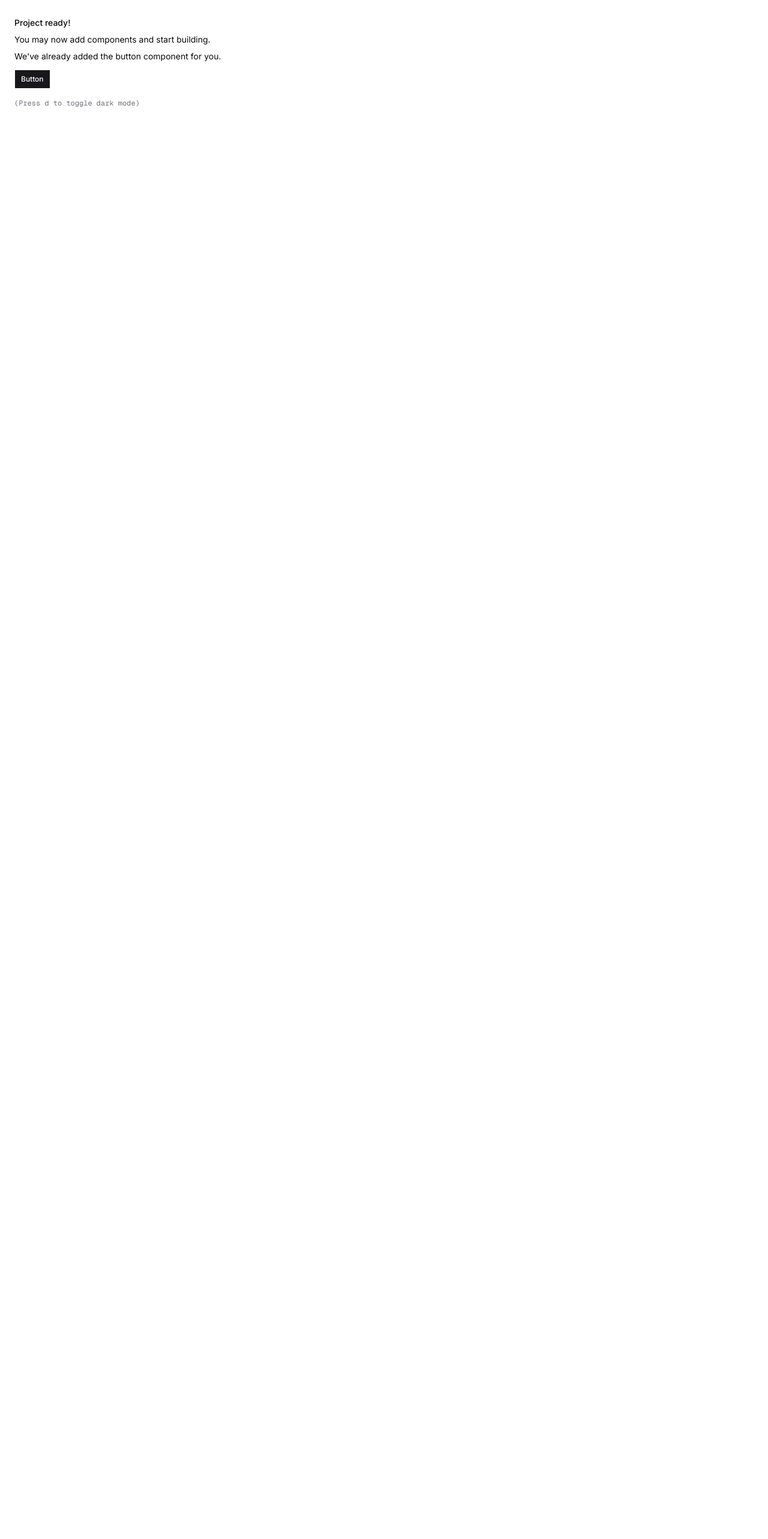
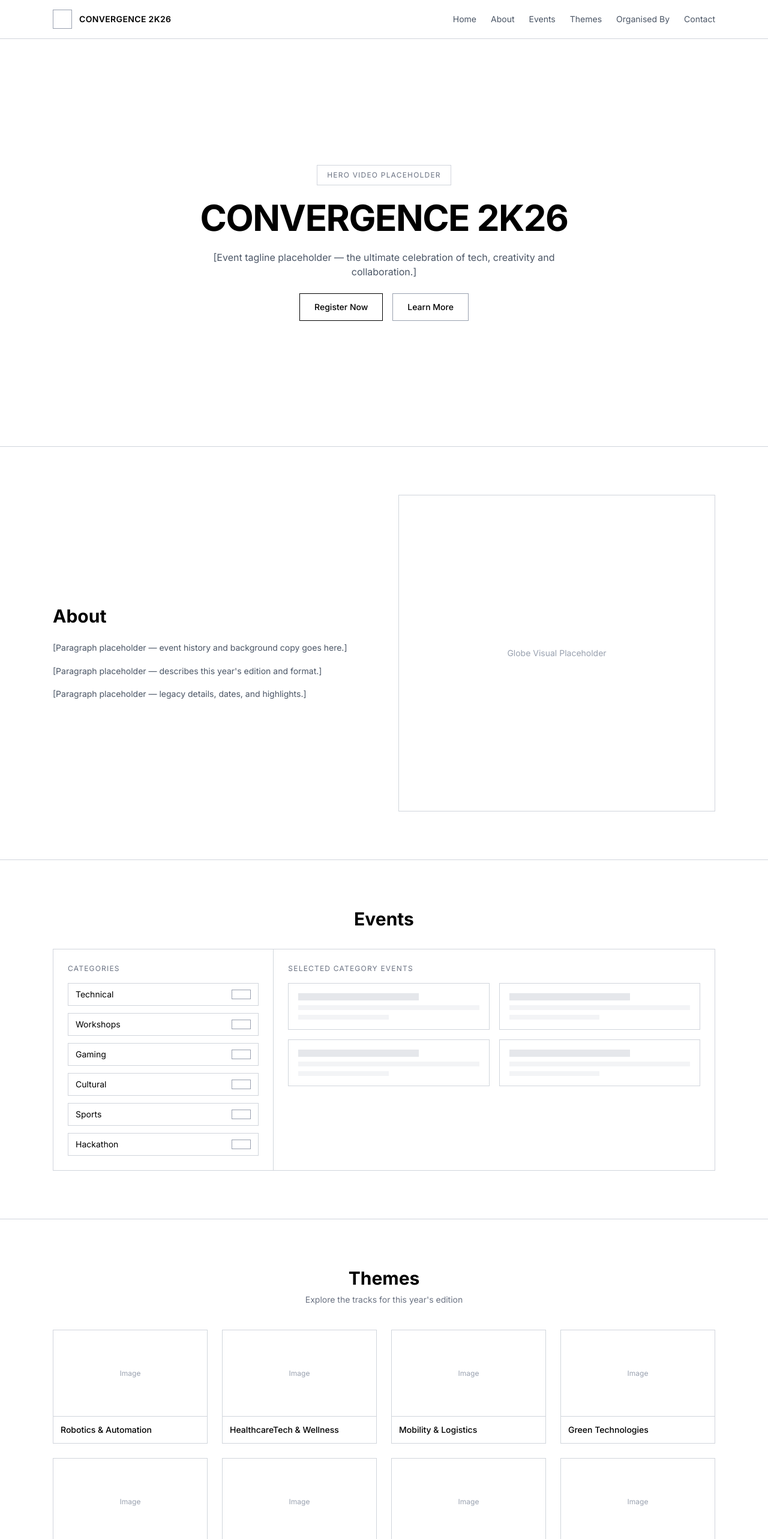
Before and after one commit to convergence-vnrvjiet/Convergence, a Next.js app in the folder client/: page / in a window 1280 px wide. Shown: the top 2566 px of the page at 60% size. Before the commit the page ends 800 px from the top, so only its background shows below. Built offline with nearby package versions, Linux system fonts and the light colour scheme.

Commit message:
feat: scaffold interface

```diff
--- a/client/app/page.tsx
+++ b/client/app/page.tsx
@@ -1,19 +1,213 @@
-import { Button } from "@/components/ui/button"
+const NAV_ITEMS = [
+  { label: "Home", href: "#home" },
+  { label: "About", href: "#about" },
+  { label: "Events", href: "#events" },
+  { label: "Themes", href: "#themes" },
+  { label: "Organised By", href: "#clubs" },
+  { label: "Contact", href: "#contact" },
+]
+
+const EVENT_CATEGORIES = ["Technical", "Workshops", "Gaming", "Cultural", "Sports", "Hackathon"]
+
+const THEMES = [
+  "Robotics & Automation",
+  "HealthcareTech & Wellness",
+  "Mobility & Logistics",
+  "Green Technologies",
+  "Enterprise & Fintech",
+  "Design & Manufacturing",
+  "Smart Living",
+  "Tech for Social Good",
+]
+
+const FACULTY_COORDINATORS = [
+  { name: "[Name]", role: "[Department]", phone: "[Phone number]" },
+  { name: "[Name]", role: "[Department]", phone: "[Phone number]" },
+  { name: "[Name]", role: "[Department]", phone: "[Phone number]" },
+]
+
+const EVENT_COORDINATORS = [
+  { name: "[Name]", role: "[Event Coordinator]", phone: "[Phone number]" },
+  { name: "[Name]", role: "[Event Coordinator]", phone: "[Phone number]" },
+  { name: "[Name]", role: "[Event Coordinator]", phone: "[Phone number]" },
+]
+
+function ContactCard({ name, role, phone }: { name: string; role: string; phone: string }) {
+  return (
+    <div className="flex flex-col items-center gap-2 border border-gray-300 p-6 text-center">
+      <div className="h-14 w-14 rounded-full border border-gray-400" />
+      <p className="text-sm font-medium">{name}</p>
+      <p className="text-xs text-gray-500">{role}</p>
+      <p className="text-xs text-gray-500">{phone}</p>
+    </div>
+  )
+}
 
 export default function Page() {
   return (
-    <div className="flex min-h-svh p-6">
-      <div className="flex max-w-md min-w-0 flex-col gap-4 text-sm leading-loose">
-        <div>
-          <h1 className="font-medium">Project ready!</h1>
-          <p>You may now add components and start building.</p>
-          <p>We&apos;ve already added the button component for you.</p>
-          <Button className="mt-2">Button</Button>
+    <div className="min-h-screen bg-white text-black">
+      <header className="sticky top-0 z-10 border-b border-gray-300 bg-white">
+        <div className="mx-auto flex max-w-6xl items-center justify-between px-6 py-4">
+          <div className="flex items-center gap-3">
+            <div className="h-8 w-8 border border-gray-400" />
+            <span className="text-sm font-semibold tracking-wide">CONVERGENCE 2K26</span>
+          </div>
+          <nav className="hidden gap-6 text-sm text-gray-600 md:flex">
+            {NAV_ITEMS.map((item) => (
+              <a key={item.href} href={item.href}>
+                {item.label}
+              </a>
+            ))}
+          </nav>
         </div>
-        <div className="font-mono text-xs text-muted-foreground">
-          (Press <kbd>d</kbd> to toggle dark mode)
+      </header>
+
+      <main>
+        <section
+          id="home"
+          className="flex min-h-[85vh] flex-col items-center justify-center gap-6 border-b border-gray-300 px-6 text-center"
+        >
+          <div className="border border-gray-300 px-4 py-2 text-xs uppercase tracking-widest text-gray-500">
+            Hero Video Placeholder
+          </div>
+          <h1 className="text-4xl font-bold tracking-tight sm:text-6xl">CONVERGENCE 2K26</h1>
+          <p className="max-w-xl text-sm text-gray-600 sm:text-base">
+            [Event tagline placeholder — the ultimate celebration of tech, creativity and collaboration.]
+          </p>
+          <div className="flex gap-4">
+            <button className="border border-black px-6 py-3 text-sm font-medium">Register Now</button>
+            <button className="border border-gray-400 px-6 py-3 text-sm font-medium">Learn More</button>
+          </div>
+        </section>
+
+        <section id="about" className="border-b border-gray-300">
+          <div className="mx-auto grid max-w-6xl gap-12 px-6 py-20 md:grid-cols-2 md:items-center">
+            <div>
+              <h2 className="mb-6 text-3xl font-bold">About</h2>
+              <div className="space-y-4 text-sm leading-relaxed text-gray-600">
+                <p>[Paragraph placeholder — event history and background copy goes here.]</p>
+                <p>[Paragraph placeholder — describes this year&apos;s edition and format.]</p>
+                <p>[Paragraph placeholder — legacy details, dates, and highlights.]</p>
+              </div>
+            </div>
+            <div className="flex aspect-square items-center justify-center border border-gray-300 text-sm text-gray-400">
+              Globe Visual Placeholder
+            </div>
+          </div>
+        </section>
+
+        <section id="events" className="border-b border-gray-300">
+          <div className="mx-auto max-w-6xl px-6 py-20">
+            <h2 className="mb-8 text-center text-3xl font-bold">Events</h2>
+            <div className="flex flex-col border border-gray-300 md:flex-row">
+              <div className="border-b border-gray-300 p-6 md:w-1/3 md:border-b-0 md:border-r">
+                <p className="mb-4 text-xs uppercase tracking-widest text-gray-500">Categories</p>
+                <ul className="space-y-3 text-sm">
+                  {EVENT_CATEGORIES.map((category) => (
+                    <li
+                      key={category}
+                      className="flex items-center justify-between border border-gray-300 px-3 py-2"
+                    >
+                      <span>{category}</span>
+                      <span className="h-4 w-8 border border-gray-400" />
+                    </li>
+                  ))}
+                </ul>
+              </div>
+              <div className="flex-1 p-6">
+                <p className="mb-4 text-xs uppercase tracking-widest text-gray-500">
+                  Selected Category Events
+                </p>
+                <div className="grid gap-4 sm:grid-cols-2">
+                  {Array.from({ length: 4 }).map((_, i) => (
+                    <div key={i} className="space-y-2 border border-gray-300 p-4">
+                      <div className="h-3 w-2/3 bg-gray-200" />
+                      <div className="h-2 w-full bg-gray-100" />
+                      <div className="h-2 w-1/2 bg-gray-100" />
+                    </div>
+                  ))}
+                </div>
+              </div>
+            </div>
+          </div>
+        </section>
+
+        <section id="themes" className="border-b border-gray-300">
+          <div className="mx-auto max-w-6xl px-6 py-20">
+            <h2 className="mb-2 text-center text-3xl font-bold">Themes</h2>
+            <p className="mb-10 text-center text-sm text-gray-500">
+              Explore the tracks for this year&apos;s edition
+            </p>
+            <div className="grid grid-cols-2 gap-6 sm:grid-cols-4">
+              {THEMES.map((theme) => (
+                <div key={theme} className="border border-gray-300">
+                  <div className="flex aspect-video items-center justify-center border-b border-gray-300 text-xs text-gray-400">
+                    Image
+                  </div>
+                  <div className="p-3 text-sm font-medium">{theme}</div>
+                </div>
+              ))}
+            </div>
+          </div>
+        </section>
+
+        <section id="clubs" className="border-b border-gray-300">
+          <div className="mx-auto max-w-6xl px-6 py-20 text-center">
+            <h2 className="mb-2 text-3xl font-bold">Organised By</h2>
+            <p className="mx-auto mb-10 max-w-xl text-sm text-gray-500">
+              [Placeholder — brought to you by student clubs and technical societies working together.]
+            </p>
+            <div className="grid grid-cols-4 gap-4 sm:grid-cols-6 md:grid-cols-8">
+              {Array.from({ length: 16 }).map((_, i) => (
+                <div
+                  key={i}
+                  className="flex aspect-square items-center justify-center border border-gray-300 text-[10px] text-gray-400"
+                >
+                  Logo
+                </div>
+              ))}
+            </div>
+          </div>
+        </section>
+
+        <section id="contact" className="border-b border-gray-300">
+          <div className="mx-auto max-w-6xl space-y-16 px-6 py-20">
+            <div>
+              <h2 className="mb-2 text-center text-3xl font-bold">Faculty Coordinators</h2>
+              <p className="mb-8 text-center text-sm text-gray-500">
+                [Placeholder — meet our dedicated faculty coordinators.]
+              </p>
+              <div className="grid gap-6 sm:grid-cols-3">
+                {FACULTY_COORDINATORS.map((person, i) => (
+                  <ContactCard key={i} {...person} />
+                ))}
+              </div>
+            </div>
+            <div>
+              <h2 className="mb-2 text-center text-3xl font-bold">Contact Us</h2>
+              <p className="mb-8 text-center text-sm text-gray-500">
+                [Placeholder — get in touch with our team for any inquiries.]
+              </p>
+              <div className="grid gap-6 sm:grid-cols-3">
+                {EVENT_COORDINATORS.map((person, i) => (
+                  <ContactCard key={i} {...person} />
+                ))}
+              </div>
+            </div>
+          </div>
+        </section>
+      </main>
+
+      <footer>
+        <div className="mx-auto flex max-w-6xl flex-col items-center gap-4 px-6 py-10 text-sm text-gray-600">
+          <p>Follow us on social media</p>
+          <div className="flex flex-wrap justify-center gap-8">
+            <span className="border border-gray-300 px-3 py-1">Instagram</span>
+            <span className="border border-gray-300 px-3 py-1">LinkedIn</span>
+            <span className="border border-gray-300 px-3 py-1">Linktree</span>
+          </div>
         </div>
-      </div>
+      </footer>
     </div>
   )
 }
```
